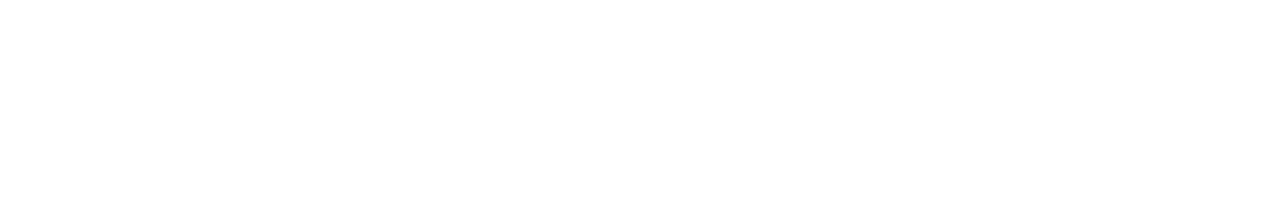
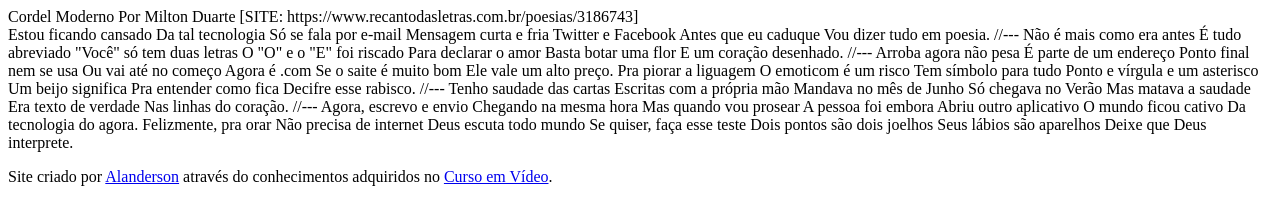
Before and after one commit to AlandersonBraz/html5-css3-project02-cursoemvideo, a plain HTML site: page index.html in a window 1280 px wide. Drawn offline with Linux system fonts and the light colour scheme.

Commit message:
First project update

```diff
--- a/index.html
+++ b/index.html
@@ -6,13 +6,89 @@
 
     <meta charset="UTF-8">
     <meta name="viewport" content="width=device-width, initial-scale=1.0">
-    <title>Document</title>
+    <title>Cordel Moderno</title>
 
 </head>
 
 <body>
 
+    <header>
 
+        Cordel Moderno
+        Por Milton Duarte
+        [SITE: https://www.recantodasletras.com.br/poesias/3186743]
+
+    </header>
+
+    Estou ficando cansado
+    Da tal tecnologia
+    Só se fala por e-mail
+    Mensagem curta e fria
+    Twitter e Facebook
+    Antes que eu caduque
+    Vou dizer tudo em poesia.
+
+    //---
+
+    Não é mais como era antes
+    É tudo abreviado
+    "Você" só tem duas letras
+    O "O" e o "E" foi riscado
+    Para declarar o amor
+    Basta botar uma flor
+    E um coração desenhado.
+
+    //---
+
+    Arroba agora não pesa
+    É parte de um endereço
+    Ponto final nem se usa
+    Ou vai até no começo
+    Agora é .com
+    Se o saite é muito bom
+    Ele vale um alto preço.
+
+    Pra piorar a liguagem
+    O emoticom é um risco
+    Tem símbolo para tudo
+    Ponto e vírgula e um asterisco
+    Um beijo significa
+    Pra entender como fica
+    Decifre esse rabisco.
+
+    //---
+
+    Tenho saudade das cartas
+    Escritas com a própria mão
+    Mandava no mês de Junho
+    Só chegava no Verão
+    Mas matava a saudade
+    Era texto de verdade
+    Nas linhas do coração.
+
+    //---
+
+    Agora, escrevo e envio
+    Chegando na mesma hora
+    Mas quando vou prosear
+    A pessoa foi embora
+    Abriu outro aplicativo
+    O mundo ficou cativo
+    Da tecnologia do agora.
+
+    Felizmente, pra orar
+    Não precisa de internet
+    Deus escuta todo mundo
+    Se quiser, faça esse teste
+    Dois pontos são dois joelhos
+    Seus lábios são aparelhos
+    Deixe que Deus interprete.
+
+    <footer>
+
+        <p>Site criado por <a href="https://github.com/AlandersonBraz" target="_blank" >Alanderson</a> através do conhecimentos adquiridos no <a href="https://www.cursoemvideo.com/" target="_blank" >Curso em Vídeo</a>.</p>
+
+    </footer>
 
 </body>
 
```
